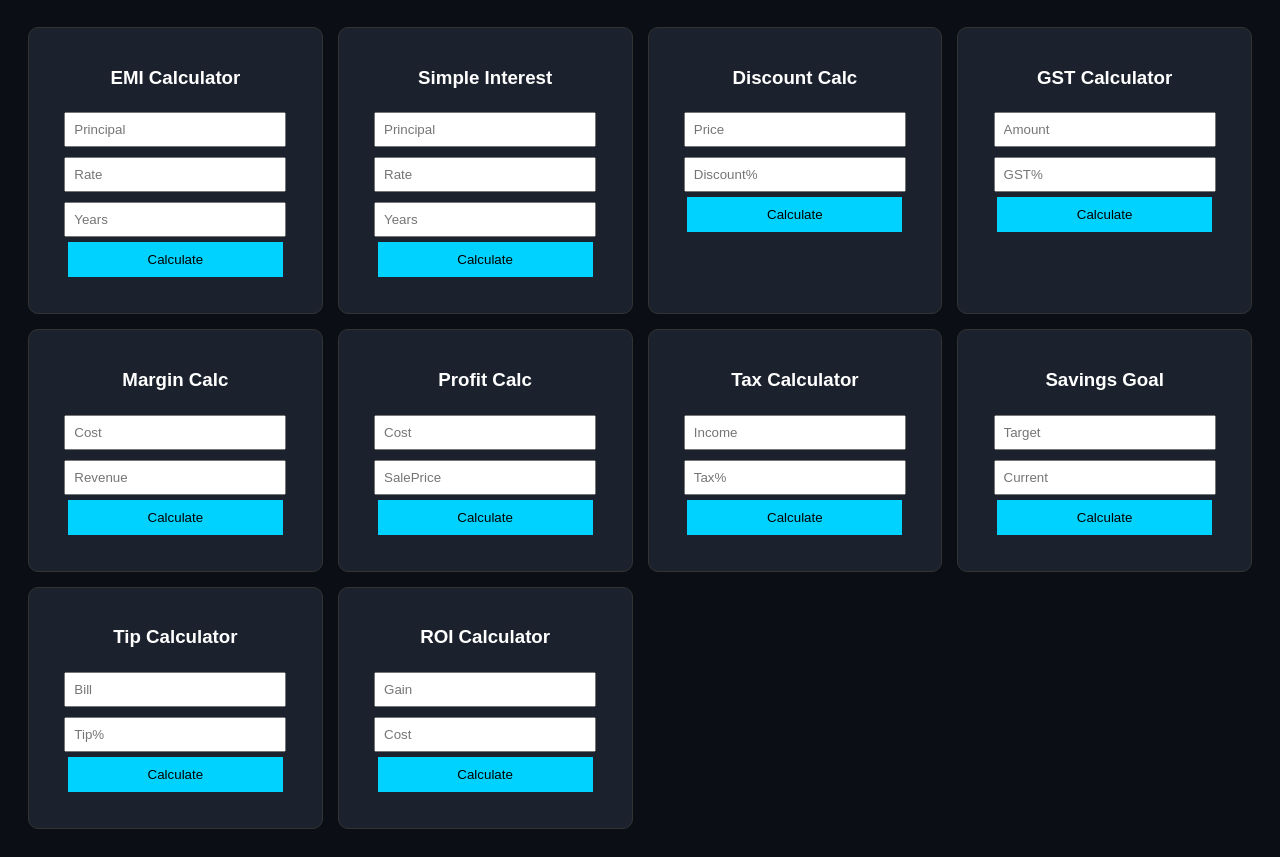
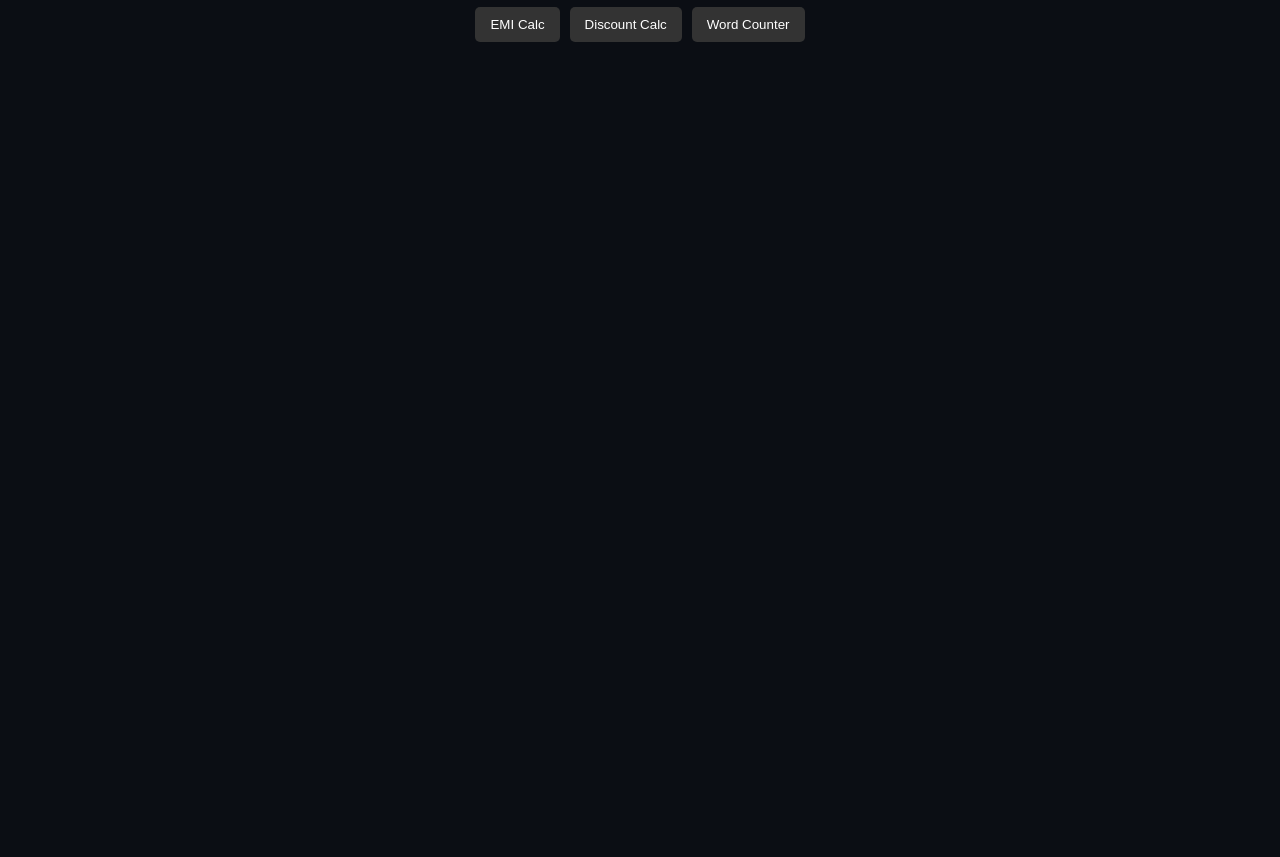
Before and after one commit to mohsincodesdev/mohsincodes-toolsweb-, a website: page index.html in a window 1280 px wide. Shown: the part 73-930 px from the top of the page. After the commit the page ends 800 px from the top, so only its background shows below. Drawn offline with Linux system fonts and the light colour scheme.

Commit message:
Update index.html

```diff
--- a/index.html
+++ b/index.html
@@ -1,49 +1,62 @@
 <!DOCTYPE html>
 <html lang="en">
 <head>
-    <title>MohsinCodes | Finance Hub</title>
     <style>
         body { background: #0b0e14; color: #fff; font-family: sans-serif; text-align: center; }
-        .grid { display: grid; grid-template-columns: repeat(auto-fit, minmax(250px, 1fr)); gap: 15px; padding: 20px; }
-        .tool-box { background: #1c222d; padding: 20px; border-radius: 10px; border: 1px solid #333; }
-        input { width: 80%; padding: 8px; margin: 5px; }
-        button { background: #00d2ff; border: none; padding: 10px; cursor: pointer; width: 85%; }
+        .menu { display: flex; flex-wrap: wrap; justify-content: center; gap: 10px; margin: 20px; }
+        button { padding: 10px 15px; background: #333; color: white; border: none; cursor: pointer; border-radius: 5px; }
+        button:hover { background: #00d2ff; }
+        .tool-box { display: none; background: #1c222d; padding: 20px; max-width: 400px; margin: 20px auto; border-radius: 10px; }
+        .active { display: block; }
     </style>
 </head>
 <body>
-    <h1>Finance Utility Tools</h1>
-    <div class="grid" id="financeTools"></div>
+    <h1>MohsinCodes Utility Hub</h1>
+
+    <!-- Menu Bar -->
+    <div class="menu" id="menuBar"></div>
+
+    <!-- Content Area -->
+    <div id="contentArea"></div>
 
     <script>
-        const financeTools = [
-            { id: 'emi', name: 'EMI Calculator', inputs: ['Principal', 'Rate', 'Years'], formula: (p,r,n) => (p * (r/1200) * Math.pow(1 + r/1200, n*12)) / (Math.pow(1 + r/1200, n*12) - 1) },
-            { id: 'simpleInt', name: 'Simple Interest', inputs: ['Principal', 'Rate', 'Years'], formula: (p,r,t) => (p * r * t) / 100 },
+        const tools = [
+            { id: 'emi', name: 'EMI Calc', inputs: ['Principal', 'Rate', 'Years'], formula: (p,r,n) => (p * (r/1200) * Math.pow(1 + r/1200, n*12)) / (Math.pow(1 + r/1200, n*12) - 1) },
             { id: 'discount', name: 'Discount Calc', inputs: ['Price', 'Discount%'], formula: (p,d) => p - (p * d / 100) },
-            { id: 'gst', name: 'GST Calculator', inputs: ['Amount', 'GST%'], formula: (a,g) => a * (g / 100) },
-            { id: 'margin', name: 'Margin Calc', inputs: ['Cost', 'Revenue'], formula: (c,r) => ((r - c) / r) * 100 },
-            { id: 'profit', name: 'Profit Calc', inputs: ['Cost', 'SalePrice'], formula: (c,s) => s - c },
-            { id: 'tax', name: 'Tax Calculator', inputs: ['Income', 'Tax%'], formula: (i,t) => i * (t / 100) },
-            { id: 'savings', name: 'Savings Goal', inputs: ['Target', 'Current'], formula: (t,c) => t - c },
-            { id: 'tip', name: 'Tip Calculator', inputs: ['Bill', 'Tip%'], formula: (b,t) => b * (t / 100) },
-            { id: 'roi', name: 'ROI Calculator', inputs: ['Gain', 'Cost'], formula: (g,c) => ((g - c) / c) * 100 }
+            { id: 'word', name: 'Word Counter', inputs: ['Text'], formula: (t) => t.split(' ').filter(x=>x).length }
         ];
 
-        const container = document.getElementById('financeTools');
-        financeTools.forEach(t => {
-            container.innerHTML += `
-                <div class="tool-box">
-                    <h3>${t.name}</h3>
-                    ${t.inputs.map(i => `<input type="number" id="${t.id}${i}" placeholder="${i}">`).join('')}
-                    <button onclick="calc('${t.id}')">Calculate</button>
-                    <p id="${t.id}Res"></p>
-                </div>`;
-        });
+        function init() {
+            const menuBar = document.getElementById('menuBar');
+            const contentArea = document.getElementById('contentArea');
+
+            tools.forEach(t => {
+                // Create Button
+                menuBar.innerHTML += `<button onclick="show('${t.id}')">${t.name}</button>`;
+
+                // Create Tool Box
+                contentArea.innerHTML += `
+                    <div id="${t.id}Box" class="tool-box">
+                        <h3>${t.name}</h3>
+                        ${t.inputs.map(i => `<input type="number" id="${t.id}${i}" placeholder="${i}"><br>`).join('')}
+                        <button onclick="calc('${t.id}')">Calculate</button>
+                        <p id="${t.id}Res"></p>
+                    </div>`;
+            });
+        }
+
+        function show(id) {
+            document.querySelectorAll('.tool-box').forEach(t => t.style.display = 'none');
+            document.getElementById(id + 'Box').style.display = 'block';
+        }
 
         function calc(id) {
-            const tool = financeTools.find(t => t.id === id);
+            const tool = tools.find(t => t.id === id);
             const vals = tool.inputs.map(i => parseFloat(document.getElementById(id + i).value));
             document.getElementById(id + 'Res').innerText = "Result: " + tool.formula(...vals).toFixed(2);
         }
+
+        init();
     </script>
 </body>
 </html>
```
